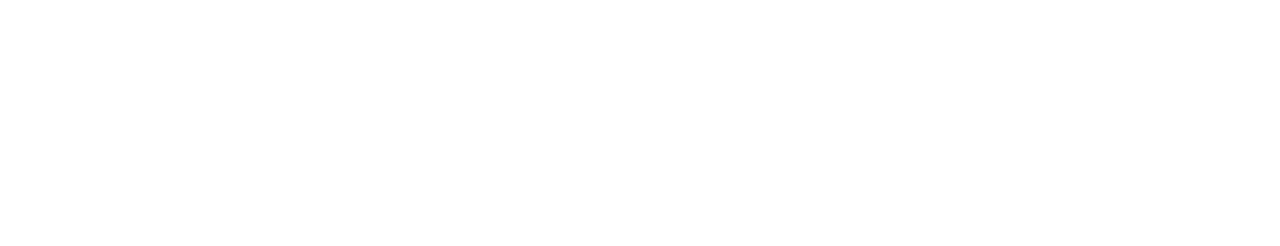
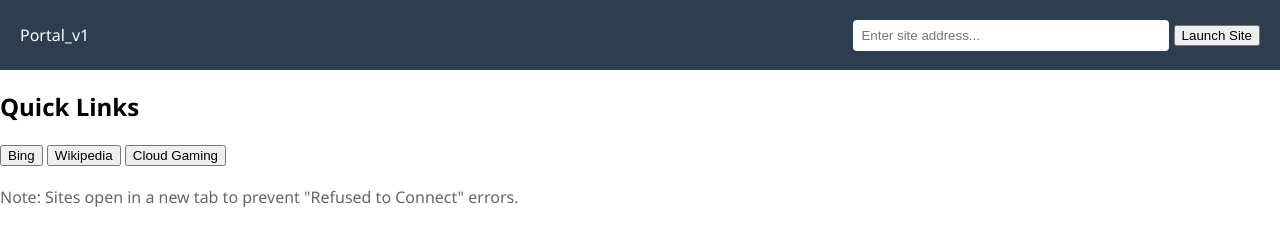
Before and after one commit to kj67689/data-visualizer-project, a plain HTML site: page index.html in a window 1280 px wide. Drawn offline with Linux system fonts and the light colour scheme.

Commit message:
Update index.html

```diff
--- a/index.html
+++ b/index.html
@@ -1,17 +1,48 @@
-<script>
-    function openSite() {
-        let url = document.getElementById('url-input').value;
+<!DOCTYPE html>
+<html lang="en">
+<head>
+    <meta charset="UTF-8">
+    <meta name="viewport" content="width=device-width, initial-scale=1.0">
+    <title>Study Portal</title>
+    <link rel="stylesheet" href="style.css">
+</head>
+<body>
 
-        // Basic check to ensure the URL is valid
-        if (!url.startsWith('http')) {
-            url = 'https://' + url;
+    <nav class="navbar">
+        <div class="logo">Portal_v1</div>
+        <div class="search-container">
+            <input type="text" id="url-input" placeholder="Enter site address...">
+            <button onclick="openInNewWindow()">Launch Site</button>
+        </div>
+    </nav>
+
+    <div class="main-content">
+        <div class="welcome-screen">
+            <h2>Quick Links</h2>
+            <div class="favorites-grid">
+                <button class="fav-card" onclick="quickLaunch('https://www.bing.com')">Bing</button>
+                <button class="fav-card" onclick="quickLaunch('https://www.wikipedia.org')">Wikipedia</button>
+                <button class="fav-card" onclick="quickLaunch('https://www.xbox.com/play')">Cloud Gaming</button>
+            </div>
+            <p style="margin-top: 20px; color: #666;">Note: Sites open in a new tab to prevent "Refused to Connect" errors.</p>
+        </div>
+    </div>
+
+    <script>
+        // Function for the search bar
+        function openInNewWindow() {
+            let url = document.getElementById('url-input').value;
+            if (!url) return;
+            if (!url.startsWith('http')) {
+                url = 'https://' + url;
+            }
+            window.open(url, '_blank');
         }
 
-        // Using window.open bypasses the Iframe "Refused to Connect" error
-        const newWindow = window.open(url, '_blank');
-
-        if (!newWindow) {
-            alert("Please allow popups for this website to work!");
+        // Function for the favorite buttons
+        function quickLaunch(url) {
+            window.open(url, '_blank');
         }
-    }
-</script>
+    </script>
+</body>
+</html>
```
